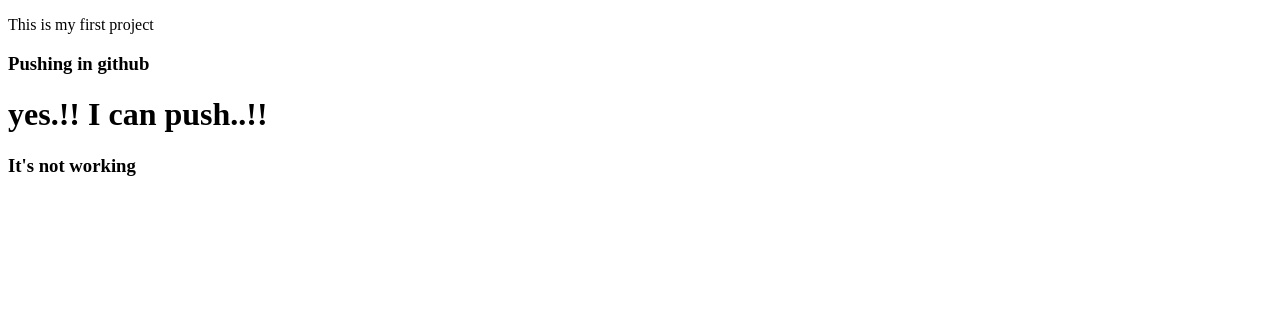
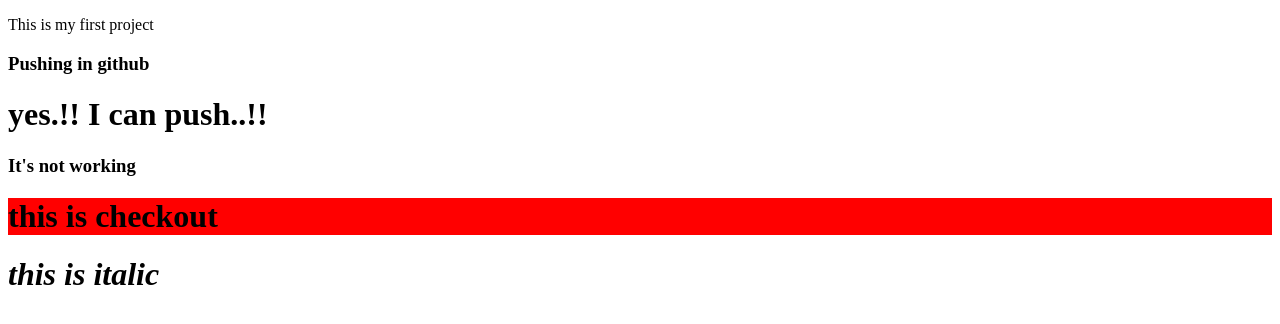
Before and after one commit to ShahbajOvik/my-first-website, a plain HTML site: page index.html in a window 1280 px wide. Drawn offline with Linux system fonts and the light colour scheme.

Commit message:
new branch open

```diff
--- a/index.html
+++ b/index.html
@@ -11,6 +11,8 @@
     <h3>Pushing in github</h3>
     <h1>yes.!! I can push..!!</h1>
     <h3>It's not working</h3>
+    <h1 style="background-color:red ;"> this is checkout</h1>
+    <h1 style="font-style: italic;"> this is italic</h1>
 
 </body>
 </html>
```
